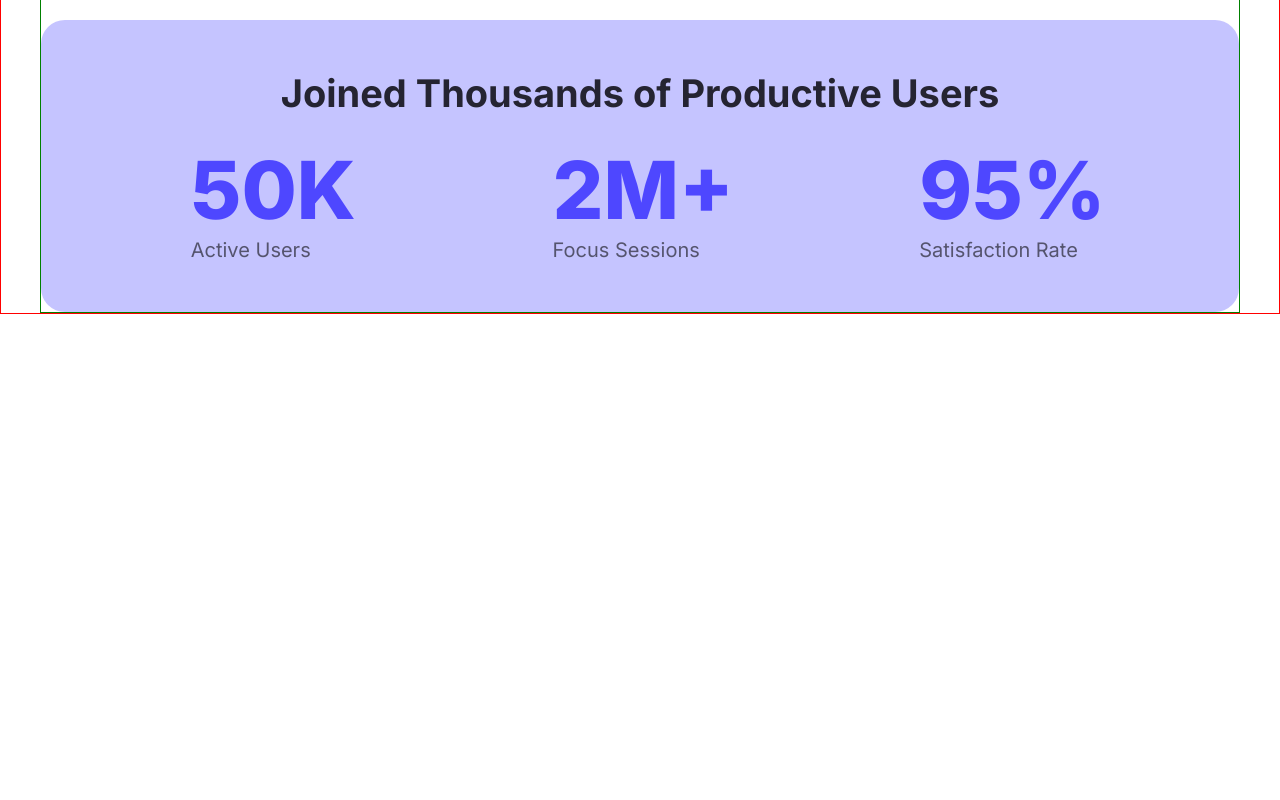
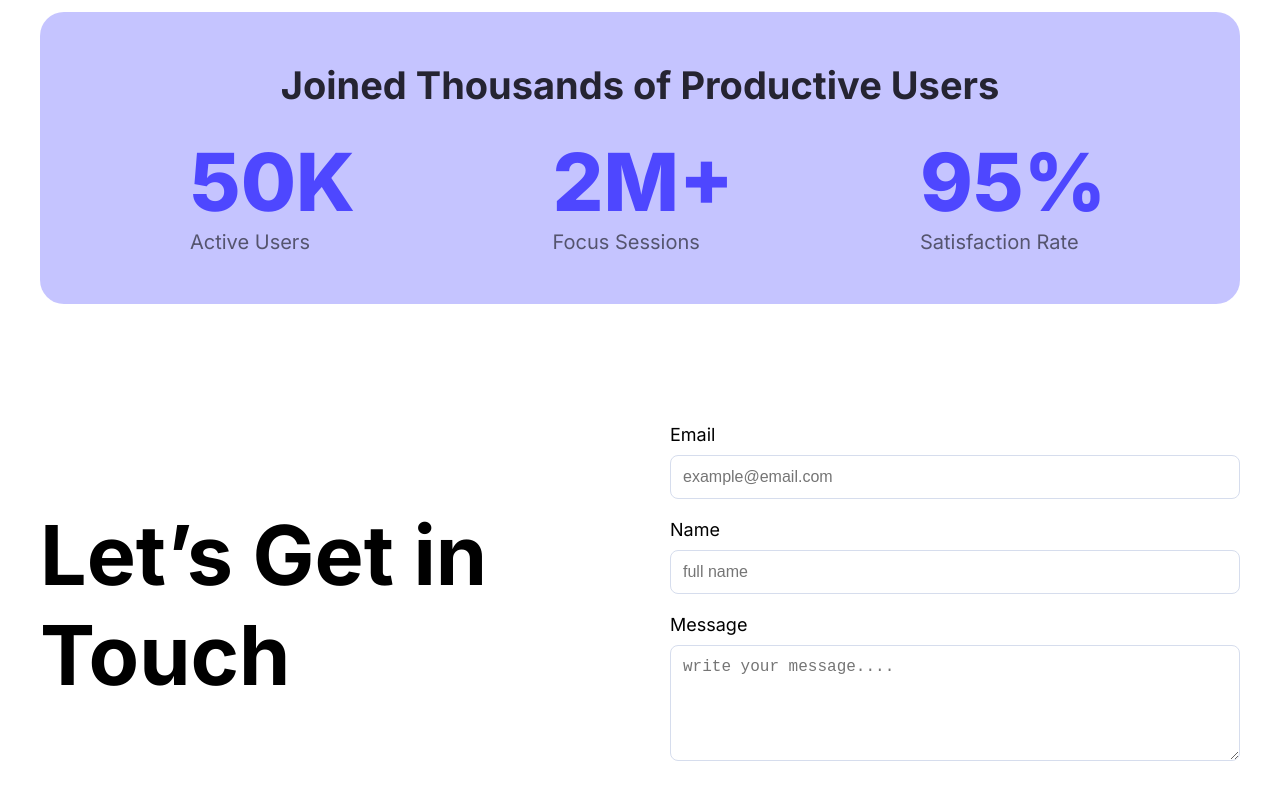
Before and after one commit to hasib-dev7/landing-launchpad, a plain HTML site: page index.html in a window 1280 px wide. Shown: the part 1224-2024 px from the top of the page. Before the commit the page ends 1538 px from the top, so only its background shows below. Drawn offline with Linux system fonts and the light colour scheme.

Commit message:
touch section add

```diff
--- a/index.html
+++ b/index.html
@@ -39,7 +39,7 @@
 		</header>
 		<!-- header secton end -->
 		<!-- main section start -->
-		<main class="container">
+		<main class="main container">
 			<!-- action section start -->
 			<section class="action-section content-area">
 				<div class="text-section">
@@ -88,6 +88,46 @@
 				</div>
 			</section>
 			<!-- productive users section end -->
+			<!-- touch section start -->
+			<section class="touch-section container">
+				<div class="touch content-area">
+					<div class="touch-text">
+						<h2>Let’s Get in Touch</h2>
+					</div>
+					<div class="touch-form">
+						<form>
+							<div>
+								<label for="email">Email</label>
+
+								<input
+									type="email"
+									name="email"
+									id="email"
+									placeholder="example@email.com" />
+							</div>
+							<div>
+								<label for="name">Name</label>
+
+								<input
+									type="text"
+									name="name"
+									id="name"
+									placeholder="full name" />
+							</div>
+							<div>
+								<label for="message">Message</label>
+
+								<textarea
+									rows="5"
+									name="message"
+									id="message"
+									placeholder="write your message...."></textarea>
+							</div>
+						</form>
+					</div>
+				</div>
+			</section>
+			<!-- touch section end -->
 		</main>
 		<!-- main section end -->
 		<footer></footer>
--- a/styles/style.css
+++ b/styles/style.css
@@ -1,3 +1,5 @@
+/*  */
+
 /*  */
 * {
 	margin: 0;
@@ -15,12 +17,12 @@
 .container {
 	max-width: 1400px;
 	margin: 0 auto;
-	border: 1px solid red;
+	/* border: 1px solid red; */
 }
 .content-area {
 	max-width: 1200px;
 	margin: 0 auto;
-	border: 1px solid green;
+	/* border: 1px solid green; */
 }
 /* button global */
 .btn-global {
@@ -68,6 +70,9 @@
 }
 /* header section end */
 /* main section start */
+.main {
+	padding-bottom: 100px;
+}
 /* action section  */
 .action-section {
 	padding-top: 120px;
@@ -137,4 +142,47 @@
 	font-weight: 400;
 	color: #00000091;
 }
+/* touch section  */
+.touch-section {
+	padding-top: 120px;
+}
+.touch {
+	display: flex;
+	justify-content: space-between;
+	gap: 60px;
+}
+.touch-text {
+	display: flex;
+	justify-content: center;
+	flex-direction: column;
+	/*  */
+	font-size: 55px;
+	font-weight: 700;
+	color: #000000;
+	/*  */
+	width: 50%;
+}
+.touch-form {
+	/*  */
+	width: 50%;
+}
+.touch-form label {
+	display: block;
+	padding-bottom: 10px;
+	font-size: 18px;
+	color: #000000;
+	font-weight: 400;
+}
+
+.touch-form input,
+.touch-form textarea {
+	width: 100%;
+	padding: 12px;
+	font-size: 16px;
+	border: 1px solid #d6dded;
+	border-radius: 8px;
+	margin-bottom: 20px;
+	background-color: #ffffff7f;
+}
+
 /* main section end */
```
